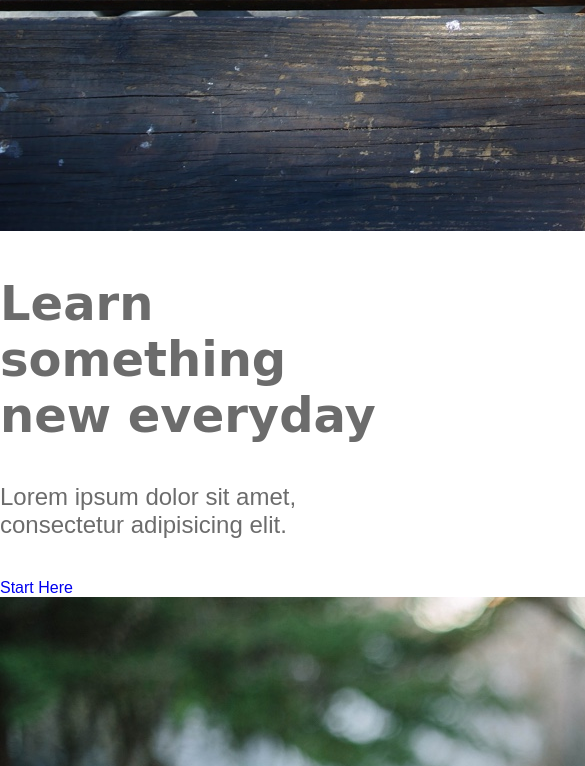
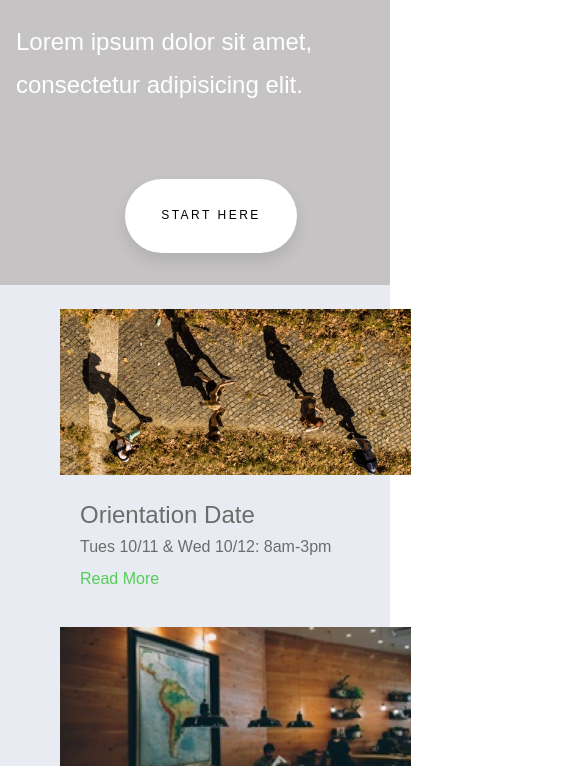
Before and after one commit to lukaszoz/Colmar-Academy, a plain HTML site: page index.html in a window 390 px wide. Shown: the part 585-1351 px from the top of the page, 585 px wide, since content can reach past the window. Drawn offline with Linux system fonts and the light colour scheme.

Commit message:
banner and info section style

```diff
--- a/resources/style.css
+++ b/resources/style.css
@@ -95,3 +95,292 @@ h1 {
   .menu a:hover {
     color: #2EE59D;
   }
+  @media only screen and (min-width: 700px) {
+    .mobile-menu {
+      display: none;
+    }
+  }
+
+  @media only screen and (max-width: 700px) {
+    .logo {
+      display: none;
+    }
+    .menu {
+      display: none;
+    }
+    .mobile-menu {
+      display: flex;
+      justify-content: space-around;
+      align-items: center;
+      width: 100%;
+      padding-top: .5rem;
+    }
+    .mobile-menu a:hover {
+      opacity: 0.5;
+    }
+  }
+  /* --- Banner --- */
+#banner {
+  background-color: #c5c3c3;
+  width: 100%;
+  max-width: 100%;
+  height: auto;
+  padding-top: 4.2rem;
+  display: flex;
+  align-items: center;
+  margin: 0 auto;
+  color: white;
+}
+
+.main-pic {
+  max-width: 50%;
+  padding: 2rem 2rem;
+}
+
+.main-pic img {
+  max-width: 100%;
+}
+
+#banner-text {
+  margin: 0 auto;
+  width: 30rem;
+  height: 40.5rem;
+  display: flex;
+  flex-direction: column;
+  justify-content: center;
+  align-items: center;
+  line-height: 2.7rem;
+}
+
+#banner-text h1, h5 {
+  padding-bottom: 2rem;
+}
+.button {
+  padding: 1.3em 3em;
+  font-size: 12px;
+  text-transform: uppercase;
+  letter-spacing: 2.5px;
+  font-weight: 500;
+  color: #000;
+  background-color: #fff;
+  border: none;
+  border-radius: 45px;
+  box-shadow: 0px 8px 15px rgba(0, 0, 0, 0.1);
+  transition: all 0.3s ease 0s;
+  cursor: pointer;
+  outline: none;
+ }
+ .button a {
+  font-weight: bold;
+ }
+
+ button:hover {
+  background-color: gba(46, 229, 157,r 0.4);
+  box-shadow: 0px 15px 20px gba(46, 229, 157,r 0.4);
+  color: #fff;
+  transform: translateY(-7px);
+ }
+
+ button:active {
+  transform: translateY(-1px);
+ }
+
+@media only screen and (max-width: 700px) {
+  #banner {
+    flex-direction: column;
+    justify-content: center;
+    align-items: center;
+    margin: 0;
+    padding-top: 3.5rem;
+  }
+  .main-pic {
+    max-width: 100%;
+    padding: 0;
+  }
+  #banner-text {
+    height: auto;
+    padding: 2rem 1rem;
+    max-width: 100%;
+  }
+  h1 {
+    font-size: 2.5rem;
+  }
+  .button {
+    max-width: 92%;
+    text-align: center;
+    margin: 0;
+
+  }
+}
+/* --- Info Section --- */
+.info-section {
+  width: 100%;
+  display: flex;
+  justify-content: flex-start;
+  align-items: flex-start;
+  margin: 0 auto;
+  background-color: #E8ECF2;
+}
+.main-info {
+  width: 54%;
+  display: flex;
+  justify-content: center;
+  align-items: center;
+  flex-direction: column;
+  padding: 3rem 3.3rem 2rem 2rem;
+  background-color: white;
+}
+
+.main-info img{
+  height: auto;
+  width: 100%;
+  max-width: 100%;
+}
+
+.info-blocks {
+  width: 60%;
+  height: auto;
+  max-width: 40%;
+  padding-top: 2rem;
+  margin: 0 auto;
+  border-left: 1px solid #CCCCCC;
+}
+
+.info-blocks-section img {
+  max-width: 35%;
+  height: auto;
+  box-shadow: 0;
+  transition-property: box-shadow;
+  transition-duration: 500ms;
+}
+
+.info-blocks img:hover {
+  box-shadow: 0 0 25px black;
+}
+
+.info-blocks-section {
+  width: 100%;
+  max-width: 100%;
+  height: 100%;
+  margin: 0 auto;
+  display: flex;
+  flex-direction: row;
+  align-items: center;
+  padding: 1rem;
+}
+
+.info-section a {
+  color: #54CD59;
+}
+
+.info-section a:hover {
+  opacity: 0.6;
+}
+
+#orientation {
+  border-bottom: 1px solid #CCCCCC;
+}
+
+.main-info h2 {
+  padding: 2rem 0 1rem 0;
+}
+
+.main-info p {
+  line-height: 1.4rem;
+  padding-left: 0;
+}
+
+#lecture {
+  background-color: #CCCCCC;
+  color: white;
+  padding-left: 16px;
+}
+
+.info-text {
+  padding-left: 1rem;
+}
+
+.info-text h5 {
+  padding-bottom: 1rem;
+}
+
+.read-more a {
+  text-decoration: none;
+}
+
+.read-more {
+  padding: 1rem 0;
+  font-weight: 400;
+}
+
+.author {
+  padding: .4rem;
+  margin: 0;
+  font-family: Arial;
+  background-color: #54CD59;
+  color: black;
+  width: 17rem;
+  text-align: center;
+}
+
+.info-text p {
+  padding-left: 0;
+}
+
+@media only screen and (min-width: 700px) {
+  .mobile-img {
+    display: none;
+  }
+}
+
+@media only screen and (max-width: 700px) {
+  .info-section {
+    flex-direction: column;
+    align-items: center;
+    justify-content: center;
+    padding-bottom: 1.3rem;
+  }
+  .desktop-img {
+    display: none;
+  }
+  .main-info {
+    display: none;
+  }
+  .info-blocks {
+    max-width: 100%;
+    width: 100%;
+    padding-top: 0.5rem;
+  }
+  .info-blocks-section {
+    flex-direction: column;
+    justify-content: center;
+    align-items: center;
+    margin-top: 1rem;
+    padding: 0;
+    flex-wrap: wrap;
+  }
+  .info-blocks-section img {
+    max-width: 90%;
+    margin-bottom: 1.5rem;
+  }
+  .info-text, .info-text h5, .info-text p, .info-text a {
+    padding: 0 2.5rem;
+    margin: 0;
+    width: 100%;
+    max-width: 100%;
+    line-height: 2rem;
+  }
+  .read-more {
+    padding-top: 0;
+  }
+  .info-blocks, #orientation {
+    border: 0;
+  }
+  #lecture {
+    background-color: #E8ECF2;
+    color: black;
+  }
+  #lecture p{
+    max-width: 80%;
+  }
+}
```
